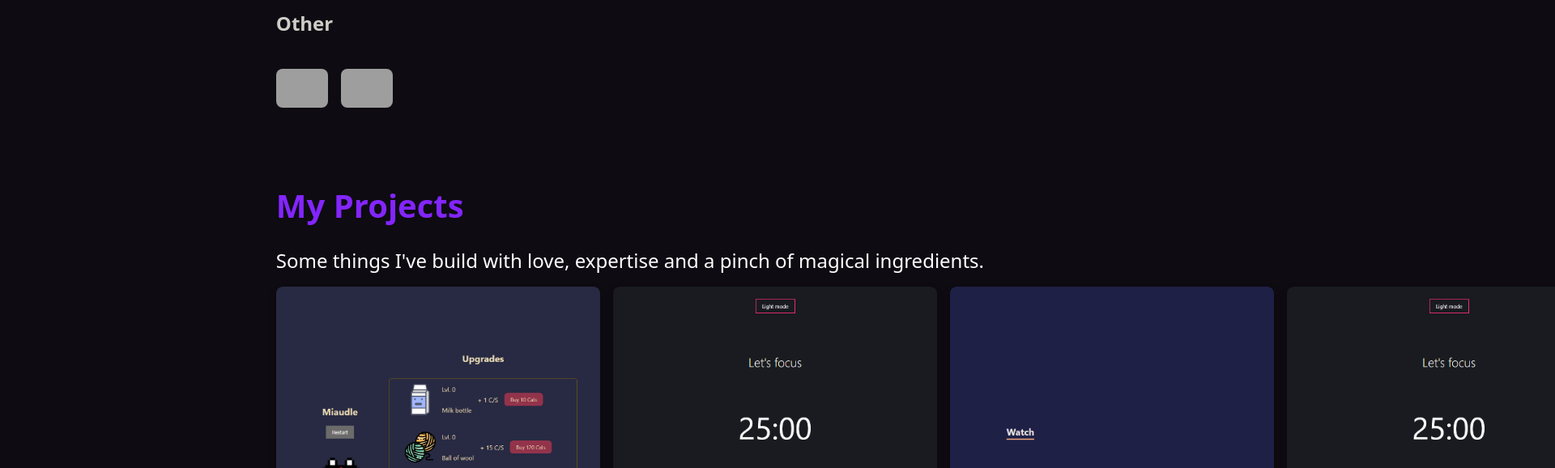
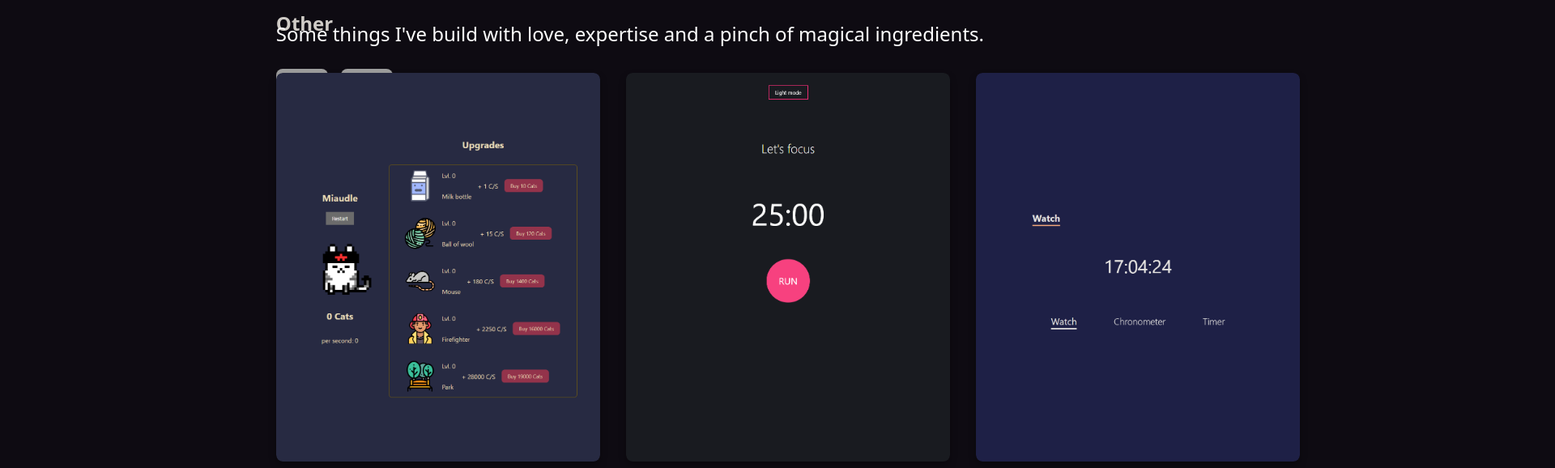
Before and after one commit to Rafacv23/portfolio, a React (Create React App) app: page / in a window 1280 px wide. Shown: the part 1498-2076 px from the top of the page at 81% size, 1920 px wide, since content can reach past the window. Built offline with nearby package versions, Linux system fonts and the light colour scheme; grey boxes are pictures that could not be loaded.

Commit message:
Added grid display for the projects in desktop mode

```diff
--- a/src/container/portfolio-section.jsx
+++ b/src/container/portfolio-section.jsx
@@ -11,7 +11,7 @@ const PortfolioSection = (props) => {
     <section className="section" id={props.id}>
             <Title className="title" text="My Projects"></Title>
             <Text className="parrafo" text="Some things I've build with love, expertise and a pinch of magical ingredients."></Text>
-            <Box className="row">
+            <Box className="projects">
                 {projects.map((project) => (
                     <Card key={project.id} className={`project-card ${project.type === "idle" ? "project-card-idle" : project.type === "pomodoro" ? "project-card-pomodoro" : project.type === "timer" ? "project-card-timer" : ""}`}>
                         <div className={`${project.type === "idle" ? "project-card-content-idle" : project.type === "pomodoro" ? "project-card-content" : project.type === "timer" ? "project-card-content-timer" : ""}`}>
--- a/src/styles/App.css
+++ b/src/styles/App.css
@@ -31,6 +31,15 @@
   justify-content: center;
   align-items: center;
   gap: 1rem;
+}
+
+.projects{
+  display: grid;
+    grid-template-columns: repeat(3, 1fr);
+    grid-template-rows: auto;
+    gap: 2rem;
+    margin-top: 1rem;
+    margin-bottom: 2rem;
 }
 
 .section {
```
